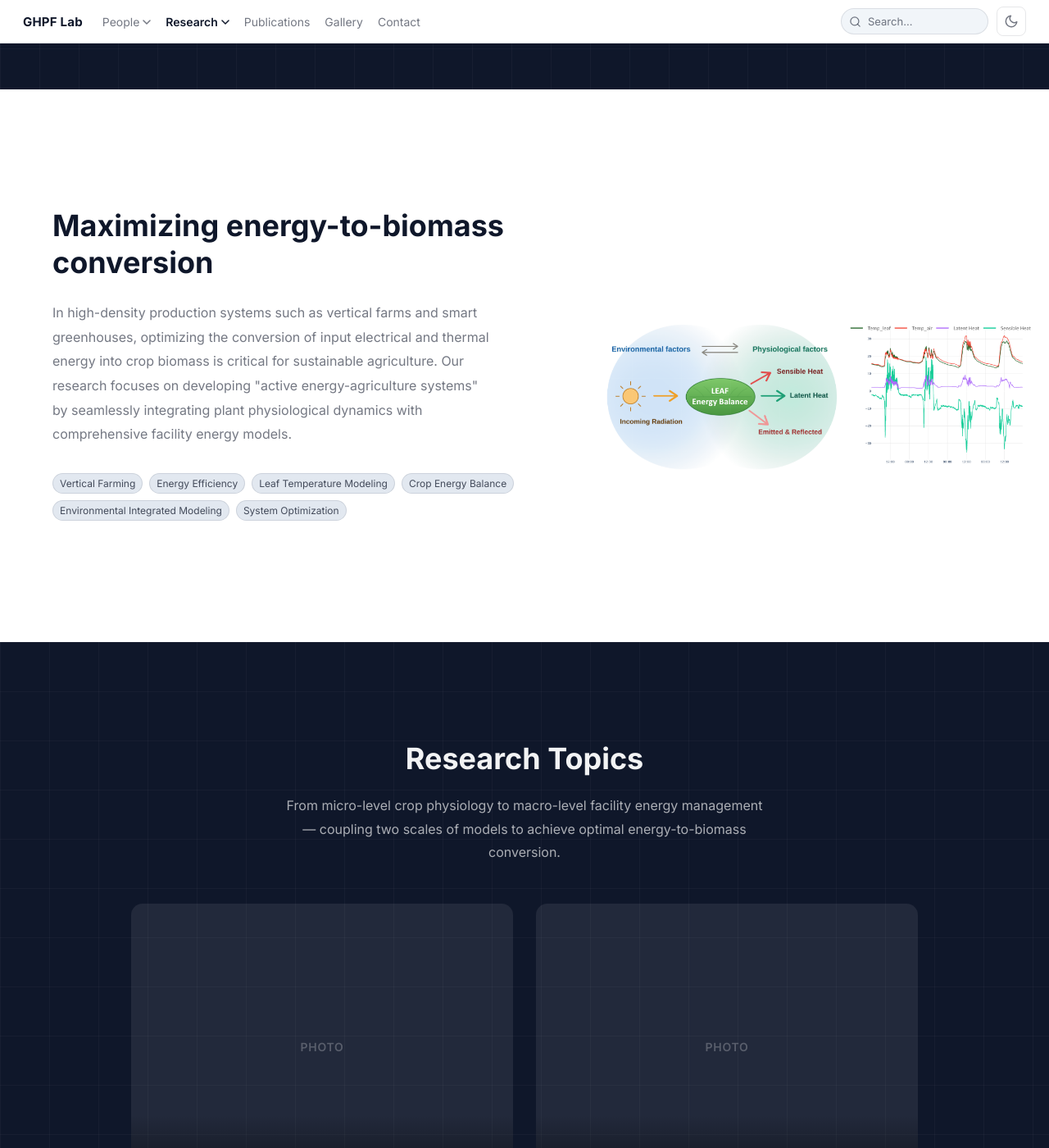
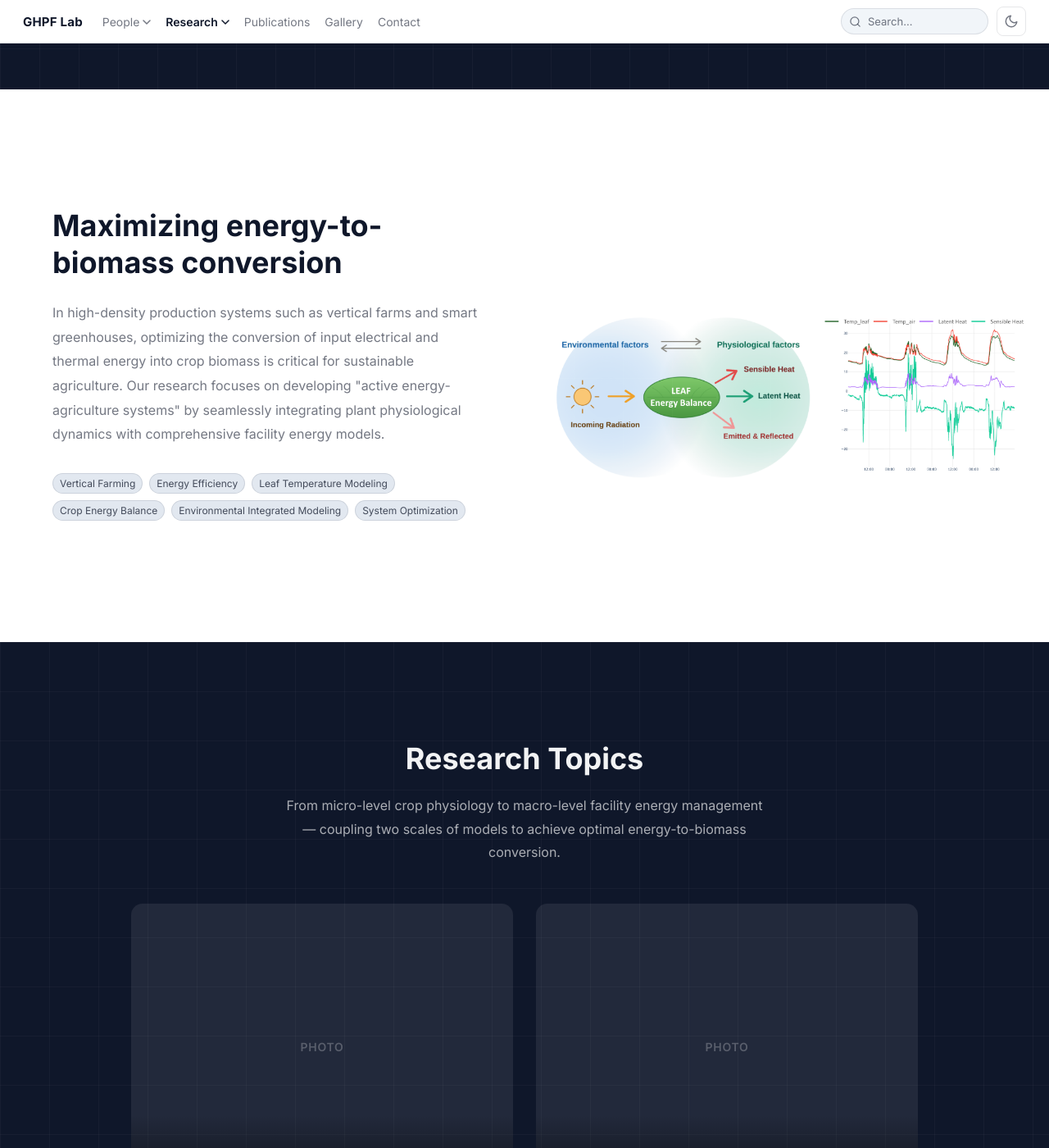
Before and after one commit to snughpf-alt/ghpf-lab-web-final-2, a Jekyll site: the page built from research/energy-food-nexus.md, in a window 1280 px wide and 1400 px high, scrolled down 426 px. Shown: the whole window at 82% size. Built offline with Jekyll 4.4.1, drawn with Linux system fonts in a browser that asks for light colours.

Commit message:
Unify research overview-split sizing across pages
The overview section's text and image columns differed across the
research pages (phenotyping was 3:5, others 5:4) and the visual
padding alternated between 16 and 24 pixels.

- Set the grid to a 1:1 split so text and visual columns are equal
- Drop phenotyping's per-page grid override
- Bring all visual paddings to 24px

https://claude.ai/code/session_01AC1F4b7HxCDaoN7Xuq9VXj

```diff
--- a/assets/css/site.scss
+++ b/assets/css/site.scss
@@ -3084,7 +3084,7 @@ a:hover{color:var(--accent)}
 /* ── Overview Split: Google Research–style (paper + blue circle) ── */
 .rd-overview-split{
   display:grid;
-  grid-template-columns:5fr 4fr;
+  grid-template-columns:1fr 1fr;
   min-height:auto;
   margin-top:64px;
   margin-bottom:40px;
--- a/research/energy-food-nexus.md
+++ b/research/energy-food-nexus.md
@@ -73,7 +73,7 @@ title: Energy-Food Nexus & System Optimization
       {% endfor %}
     </div>
   </div>
-  <div class="rd-overview-split__visual" style="background:transparent;padding:16px">
+  <div class="rd-overview-split__visual" style="background:transparent;padding:24px">
     <img src="{{ '/assets/img/research/energy-nexus.png' | relative_url }}" alt="Energy-Food Nexus system diagram" style="border-radius:12px;width:100%;display:block;" loading="lazy">
   </div>
 </section>
```
Also changed, not shown: research/phenotyping.md (+2 -2 lines).
